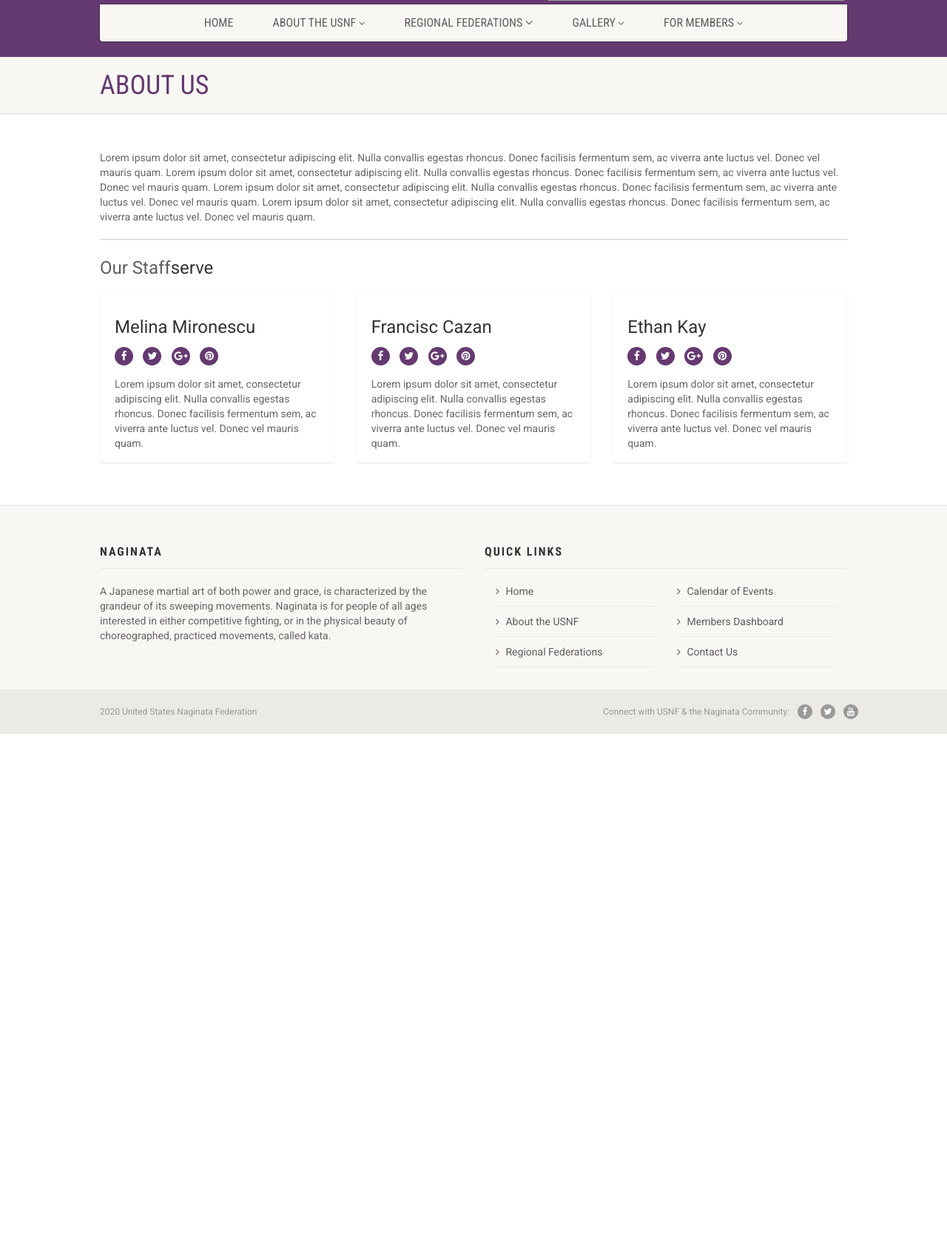
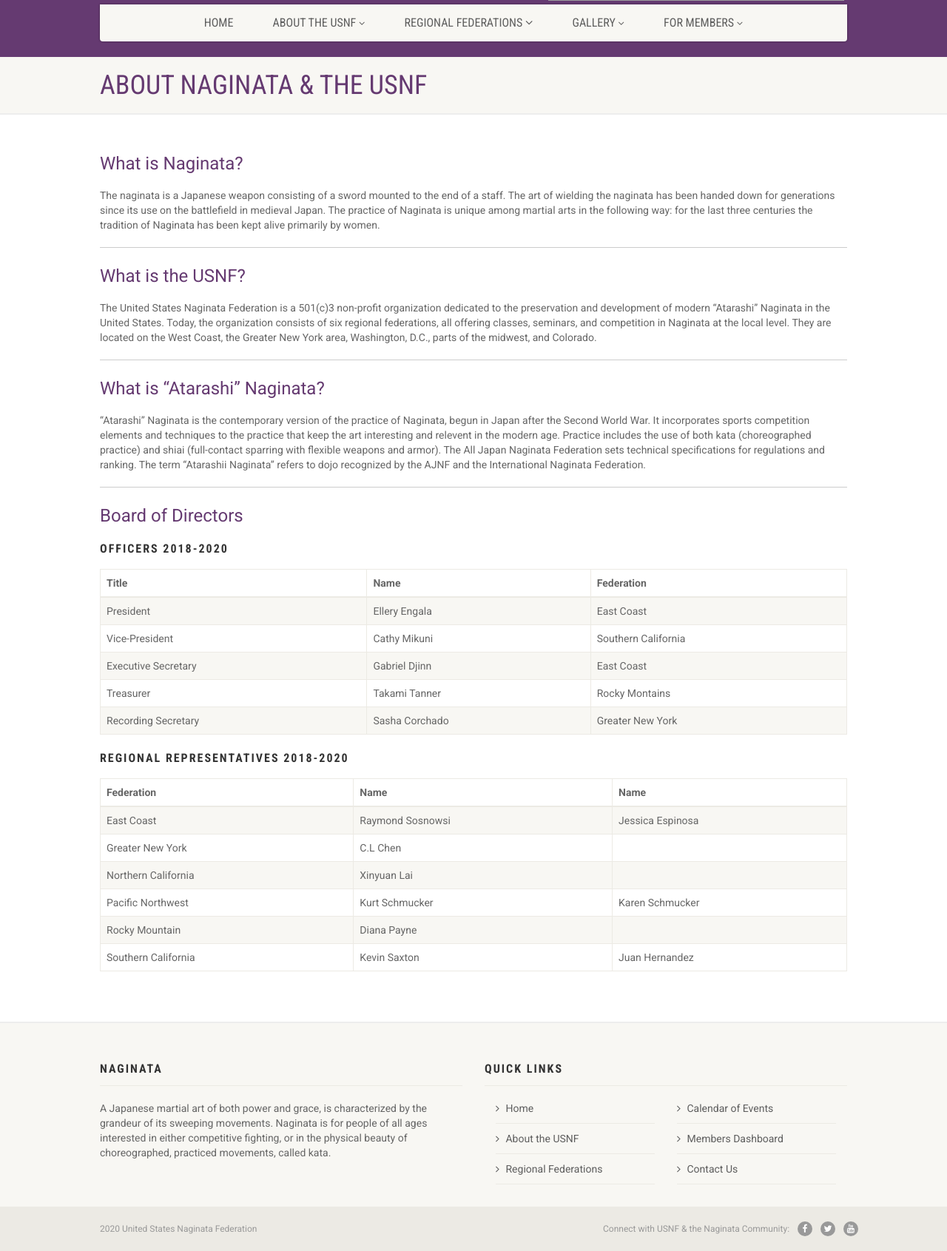
Before and after one commit to talandaw/usnf, a PHP site: page /about in a window 1280 px wide. Shown: the part 314-2005 px from the top of the page at 74% size. Before the commit the page ends 1306 px from the top, so only its background shows below. Run offline with PHP 8.4, Linux system fonts and the light colour scheme; some libraries are stand-ins or nearby versions; some web fonts are replaced; grey boxes are pictures that could not be loaded.

Commit message:
main about page edits

```diff
--- a/about.php
+++ b/about.php
@@ -1,5 +1,4 @@
 <?php include('./header.php'); ?>
-
 <!-- Start Nav Backed Header -->
 <div class="nav-backed-header parallax">
     <div class="container">
@@ -7,7 +6,7 @@
             <div class="col-md-12">
                 <ol class="breadcrumb">
                     <li><a href="./">Home</a></li>
-                    <li class="active">About the USNF</li>
+                    <li class="active">About Naginata & the USNF</li>
                 </ol>
             </div>
         </div>
@@ -19,7 +18,7 @@
     <div class="container">
         <div class="row">
             <div class="col-md-12">
-                <h1>About Us</h1>
+                <h1>About Naginata & the USNF</h1>
             </div>
         </div>
     </div>
@@ -31,55 +30,140 @@
         <div class="container">
             <div class="row">
                 <div class="col-md-12">
-            <p>Lorem ipsum dolor sit amet, consectetur adipiscing elit. Nulla convallis egestas rhoncus. Donec facilisis fermentum sem, ac viverra ante luctus vel. Donec vel mauris quam. Lorem ipsum dolor sit amet, consectetur adipiscing elit. Nulla convallis egestas rhoncus. Donec facilisis fermentum sem, ac viverra ante luctus vel. Donec vel mauris quam. Lorem ipsum dolor sit amet, consectetur adipiscing elit. Nulla convallis egestas rhoncus. Donec facilisis fermentum sem, ac viverra ante luctus vel. Donec vel mauris quam. Lorem ipsum dolor sit amet, consectetur adipiscing elit. Nulla convallis egestas rhoncus. Donec facilisis fermentum sem, ac viverra ante luctus vel. Donec vel mauris quam.</p>
-            <hr>
-              <h3><a id="staff">Our Staff</a>serve</h3>
-          </div>
-          <div class="col-md-4 col-sm-4">
-            <div class="grid-item staff-item">
-              <div class="grid-item-inner">
-                <div class="media-box"> <img src="http://placehold.it/500x300&amp;text=IMAGE+PLACEHOLDER" alt=""> </div>
-                <div class="grid-content">
-                  <h3>Melina Mironescu</h3>
-                  <nav class="social-icons"> <a href="https://www.facebook.com" target="_blank"><i class="fa fa-facebook"></i></a> <a href="https://www.twitter.com" target="_blank"><i class="fa fa-twitter"></i></a> <a href="http://plus.google.com" target="_blank"><i class="fa fa-google-plus"></i></a> <a href="http://www.pinterest.com" target="_blank"><i class="fa fa-pinterest"></i></a> </nav>
-                  <p>Lorem ipsum dolor sit amet, consectetur adipiscing elit. Nulla convallis egestas rhoncus. Donec facilisis fermentum sem, ac viverra ante luctus vel. Donec vel mauris quam.</p>
+                    <h3 id="whatisnaginata" class="text-primary">What is Naginata?</h3>
                 </div>
             </div>
+            <div class="row">
+                <div class="col-md-12">
+                    The naginata is a Japanese weapon consisting of a sword mounted to the end of a staff. The art of
+                    wielding the naginata has been handed down for generations since its use on the battlefield in
+                    medieval Japan. The practice of Naginata is unique among martial arts in the following way: for the
+                    last three centuries the tradition of Naginata has been kept alive primarily by women.
                 </div>
             </div>
-          <div class="col-md-4 col-sm-4">
-            <div class="grid-item staff-item">
-              <div class="grid-item-inner">
-                <div class="media-box"> <img src="http://placehold.it/500x300&amp;text=IMAGE+PLACEHOLDER" alt=""> </div>
-                <div class="grid-content">
-                  <h3>Francisc Cazan</h3>
-                  <nav class="social-icons"> <a href="https://www.facebook.com" target="_blank"><i class="fa fa-facebook"></i></a> <a href="https://www.twitter.com" target="_blank"><i class="fa fa-twitter"></i></a> <a href="http://plus.google.com" target="_blank"><i class="fa fa-google-plus"></i></a> <a href="http://www.pinterest.com" target="_blank"><i class="fa fa-pinterest"></i></a> </nav>
-                  <p>Lorem ipsum dolor sit amet, consectetur adipiscing elit. Nulla convallis egestas rhoncus. Donec facilisis fermentum sem, ac viverra ante luctus vel. Donec vel mauris quam.</p>
+            <hr>
+            <div class="row">
+                <div class="col-md-12">
+                    <h3 id="whatisusnf" class="text-primary">What is the USNF?</h3>
                 </div>
             </div>
+            <div class="row">
+                <div class="col-md-12">
+                    The United States Naginata Federation is a 501(c)3 non-profit organization dedicated to the
+                    preservation and development of modern “Atarashi” Naginata in the United States. Today, the
+                    organization consists of six regional federations, all offering classes, seminars, and competition
+                    in Naginata at the local level. They are located on the West Coast, the Greater New York area,
+                    Washington, D.C., parts of the midwest, and Colorado.
                 </div>
             </div>
-          <div class="col-md-4 col-sm-4">
-            <div class="grid-item staff-item">
-              <div class="grid-item-inner">
-                <div class="media-box"> <img src="http://placehold.it/500x300&amp;text=IMAGE+PLACEHOLDER" alt=""> </div>
-                <div class="grid-content">
-                  <h3>Ethan Kay</h3>
-                    <nav class="social-icons">
-                        <a href="https://www.facebook.com" target="_blank"><i class="fa fa-facebook"></i></a>
-                        <a href="https://www.twitter.com" target="_blank"><i class="fa fa-twitter"></i></a>
-                        <a href="http://plus.google.com" target="_blank"><i class="fa fa-google-plus"></i></a>
-                        <a href="http://www.pinterest.com" target="_blank"><i class="fa fa-pinterest"></i></a></nav>
-                    <p>Lorem ipsum dolor sit amet, consectetur adipiscing elit. Nulla convallis egestas rhoncus. Donec
-                        facilisis fermentum sem, ac viverra ante luctus vel. Donec vel mauris quam.</p>
+            <hr>
+            <div class="row">
+                <div class="col-md-12">
+                    <h3 class="text-primary">What is “Atarashi” Naginata?</h3>
+                </div>
+            </div>
+            <div class="row">
+                <div class="col-md-12">
+                    “Atarashi” Naginata is the contemporary version of the practice of Naginata, begun in Japan after
+                    the Second World War. It incorporates sports competition elements and techniques to the practice
+                    that keep the art interesting and relevent in the modern age. Practice includes the use of both kata
+                    (choreographed practice) and shiai (full-contact sparring with flexible weapons and armor). The All
+                    Japan Naginata Federation sets technical specifications for regulations and ranking. The term
+                    “Atarashii Naginata” refers to dojo recognized by the AJNF and the International Naginata
+                    Federation.
+                </div>
+            </div>
+            <hr>
+            <div class="row">
+                <div class="col-md-12">
+                    <h3 id="board" class="text-primary">Board of Directors</h3>
+                </div>
+            </div>
+            <div class="row">
+                <div class="col-md-12">
+                    <h4>Officers 2018-2020</h4>
+                    <table class="table table-striped table-bordered">
+                        <thead>
+                        <tr>
+                            <th> Title</th>
+                            <th> Name</th>
+                            <th> Federation</th>
+                        </tr>
+                        </thead>
+                        <tbody>
+                        <tr>
+                            <td> President</td>
+                            <td> Ellery Engala</td>
+                            <td> East Coast</td>
+                        </tr>
+                        <tr>
+                            <td> Vice-President</td>
+                            <td> Cathy Mikuni</td>
+                            <td> Southern California</td>
+                        </tr>
+                        <tr>
+                            <td> Executive Secretary</td>
+                            <td> Gabriel Djinn</td>
+                            <td> East Coast</td>
+                        </tr>
+                        <tr>
+                            <td> Treasurer</td>
+                            <td> Takami Tanner</td>
+                            <td> Rocky Montains</td>
+                        </tr>
+                        <tr>
+                            <td> Recording Secretary</td>
+                            <td> Sasha Corchado</td>
+                            <td> Greater New York</td>
+                        </tr>
+                        </tbody>
+                    </table>
+                    <h4>Regional Representatives 2018-2020</h4>
+                    <table class="table table-striped table-bordered">
+                        <thead>
+                        <tr>
+                            <th> Federation</th>
+                            <th> Name</th>
+                            <th> Name</th>
+                        </tr>
+                        </thead>
+                        <tbody>
+                        <tr>
+                            <td> East Coast</td>
+                            <td> Raymond Sosnowsi</td>
+                            <td> Jessica Espinosa</td>
+                        </tr>
+                        <tr>
+                            <td> Greater New York</td>
+                            <td> C.L Chen</td>
+                            <td></td>
+                        </tr>
+                        <tr>
+                            <td> Northern California</td>
+                            <td> Xinyuan Lai</td>
+                            <td></td>
+                        </tr>
+                        <tr>
+                            <td> Pacific Northwest</td>
+                            <td> Kurt Schmucker</td>
+                            <td> Karen Schmucker</td>
+                        </tr>
+                        <tr>
+                            <td> Rocky Mountain</td>
+                            <td> Diana Payne</td>
+                            <td></td>
+                        </tr>
+                        <tr>
+                            <td> Southern California</td>
+                            <td> Kevin Saxton</td>
+                            <td> Juan Hernandez</td>
+                        </tr>
+                        </tbody>
+                    </table>
                 </div>
             </div>
         </div>
     </div>
 </div>
-      </div>
-    </div>
-  </div>
-
 <?php include('./footer.php'); ?>
 <?php include('./scripts.php'); ?>
--- a/css/style.css
+++ b/css/style.css
@@ -16,13 +16,20 @@ html, body, div, span, applet, object, iframe, h1, h2, h3, h4, h5, h6, p, blockq
 	font: inherit;
 	font-size: 100%;
 }
+
+th {
+	font-weight: bold;
+}
+
 /* HTML5 display-role reset for older browsers */
 article, aside, details, figcaption, figure, footer, header, hgroup, menu, nav, section {
 	display: block;
 }
+
 body {
 	line-height: 1;
 }
+
 ol, ul {
 	list-style: none;
 }
--- a/index.php
+++ b/index.php
@@ -18,7 +18,7 @@
             <div class="row">
                 <!-- Start Featured Blocks -->
                 <div class="featured-blocks clearfix">
-                    <div class="col-md-4 col-sm-4 featured-block"><a href="./about" class="img-thumbnail">
+                    <div class="col-md-4 col-sm-4 featured-block"><a href="./about#whatisusnf" class="img-thumbnail">
                             <img src="./images/banners/USNFBanner4.jpg" alt="What's the USNF?"> <strong>What's
                                 the USNF?</strong> <span class="more">learn more</span> </a></div>
                     <div class="col-md-4 col-sm-4 featured-block"><a href="./federations" class="img-thumbnail">
@@ -104,8 +104,8 @@
                                         </div>
                                         <div class="col-sm-9">
                                             <div class="post-title">
-                                                <h2><a href="blog-post">USNF 2020 Annual General Meeting and
-                                                        Election</a></h2>
+                                                <h2><a href="blog-post">
+                                                        USNF 2020 General Election</a></h2>
                                                 <span class="meta-data"><i class="fa fa-calendar"></i> March 14, 2020</span>
                                             </div>
                                             <p>Absentee ballots and instructions were sent out and must be
```
Lines whose indentation alone changed are shown as unchanged.
